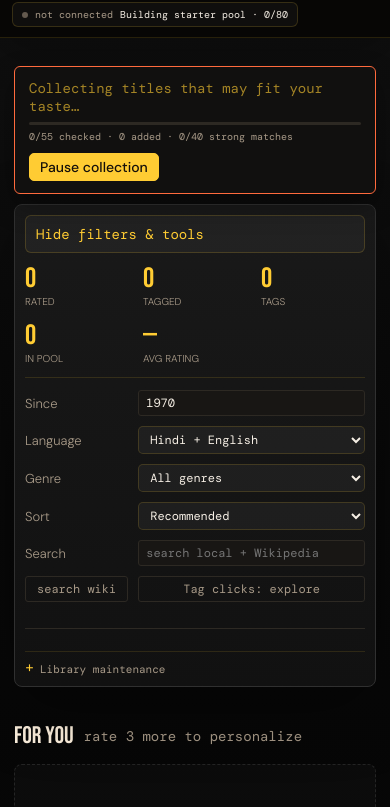
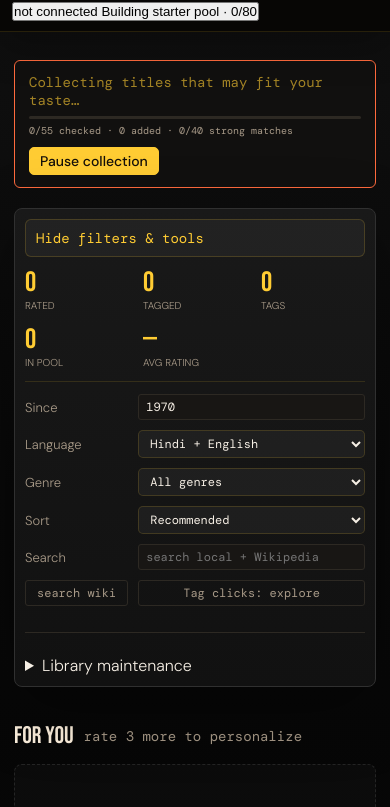
Before and after one commit to axionaut/Cinelens, a plain HTML site: page index.html in a window 390 px wide. Shown: the part 45-852 px from the top of the page. Drawn offline with nearby package versions, Linux system fonts and the light colour scheme; no server answers.

Commit message:
Style CSS fixed

```diff
--- a/styles.css
+++ b/styles.css
@@ -479,29 +479,3 @@
   color: var(--accent);
   background: rgba(255, 204, 51, .1);
 }
-
-
-/* Library orchestration and non-overlapping operation UI */
-.library-status{display:inline-flex;align-items:center;gap:7px;max-width:min(52vw,620px);border:1px solid rgba(255,204,51,.16);background:rgba(255,255,255,.035);color:var(--muted);border-radius:6px;padding:5px 9px;font-family:'DM Mono',monospace;font-size:11px;cursor:pointer}
-.library-status:hover{border-color:rgba(255,204,51,.42);color:var(--text)}
-.library-health-label{overflow:hidden;text-overflow:ellipsis;white-space:nowrap;color:var(--text)}
-.fetch-progress{position:sticky;top:72px;z-index:110;margin:0 0 12px!important;box-shadow:0 12px 28px rgba(0,0,0,.32)}
-.fetch-progress.visible{display:block}
-body.fetching .control-deck{top:calc(72px + var(--fetch-progress-height, 94px))}
-.maintenance-panel{grid-column:2;border-top:1px solid rgba(255,204,51,.12);padding-top:9px;font-family:'DM Mono',monospace;font-size:11px}
-.maintenance-panel>summary{cursor:pointer;color:var(--muted);list-style:none;display:inline-flex;align-items:center;gap:6px}
-.maintenance-panel>summary::-webkit-details-marker,.maintenance-danger>summary::-webkit-details-marker{display:none}
-.maintenance-panel>summary::before{content:'+';color:var(--accent);font-size:15px;line-height:1}
-.maintenance-panel[open]>summary::before{content:'−'}
-.maintenance-health{margin:9px 0;color:var(--muted);line-height:1.5}
-.maintenance-actions{display:flex;gap:8px;flex-wrap:wrap}
-.maintenance-danger{margin-top:10px;padding-top:10px;border-top:1px solid rgba(239,83,80,.22)}
-.maintenance-danger>summary{cursor:pointer;color:#ff8a86;list-style:none}
-.maintenance-danger p{margin:7px 0 9px;color:var(--muted);max-width:620px;line-height:1.45}
-@media(max-width:768px){
-  .library-status{max-width:100%;font-size:10px}
-  .library-health-label{max-width:190px}
-  .fetch-progress{top:96px;margin-bottom:10px!important}
-  body.fetching .control-deck{top:calc(96px + var(--fetch-progress-height, 104px))}
-  .maintenance-panel{grid-column:1/-1}
-}
```
